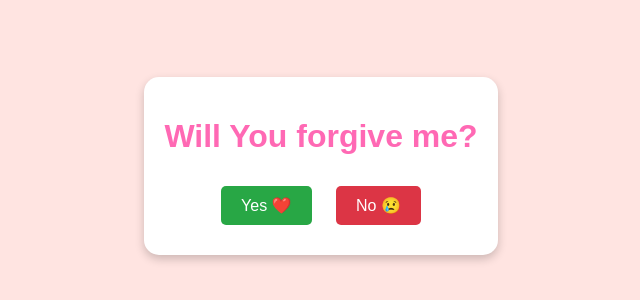
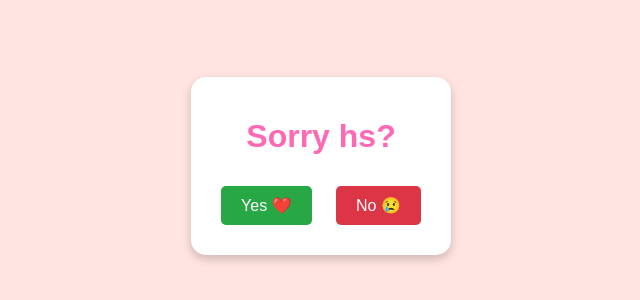
Before and after one commit to 07AVi/sorry, a plain HTML site: page index.html in a window 1280 px wide. Shown: the part 234-534 px from the top of the page, without its empty margins (319-959 px from the left). Drawn offline with Linux system fonts and the light colour scheme.

Commit message:
Add files via upload

```diff
--- a/index.html
+++ b/index.html
@@ -3,7 +3,7 @@
 <head>
   <meta charset="UTF-8">
   <meta name="viewport" content="width=device-width, initial-scale=1.0">
-  <title>Will You Date Me?</title>
+  <title>sorry page?</title>
   <style>
     body {
       font-family: Arial, sans-serif;
@@ -49,7 +49,7 @@
 </head>
 <body>
   <div class="container">
-    <h1>Will You forgive me?</h1>
+    <h1>Sorry hs?</h1>
     <button id="yes">Yes ❤️</button>
     <button id="no">No 😢</button>
   </div>
```
